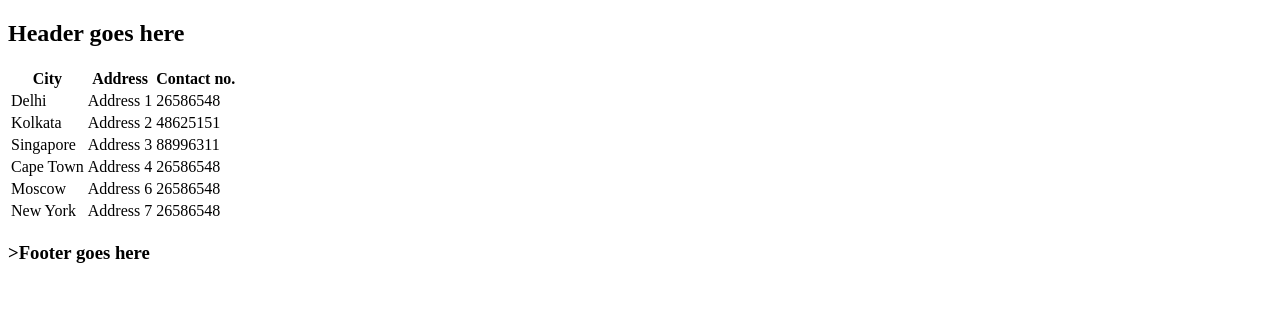
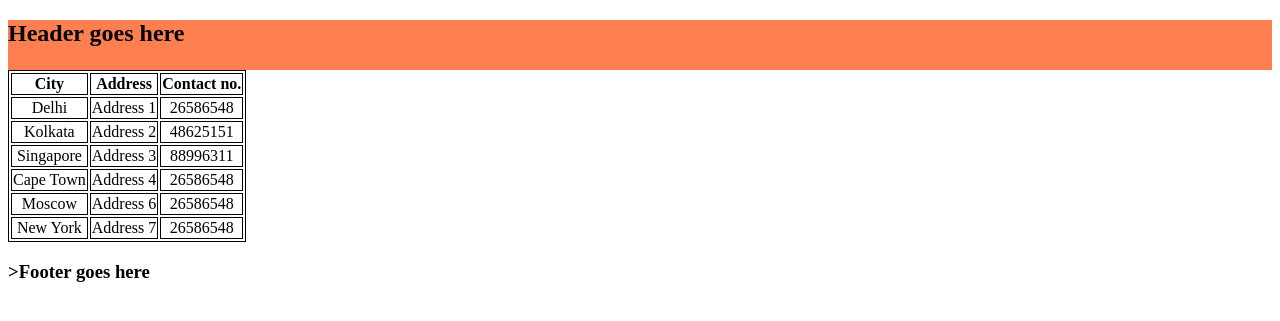
Before and after one commit to Azurion7/AirlineWebsite, a PHP site: page /contactinfo.html in a window 1280 px wide. Shown: the top 321 px of the page. Run offline with PHP 8.4, Linux system fonts and the light colour scheme.

Commit message:
table css

```diff
--- a/contactinfo.html
+++ b/contactinfo.html
@@ -2,7 +2,7 @@
 <html>
 
 <head>
-
+  <link rel="stylesheet" type="text/css" href="styling.css" />
 </head>
 
 <body>
@@ -12,7 +12,7 @@
     </header>
 
     <div>
-        <table>
+        <table id="contact-table">
             <tr>
               <th>City</th>
               <th>Address</th>
--- a/styling.css
+++ b/styling.css
@@ -120,3 +120,13 @@ form {
 	padding: 14px;
 
 }
+
+
+#contact-table {
+  border: 1px solid black;
+  text-align: center;
+}
+
+#contact-table th, #contact-table td{
+  border: 1px solid black;
+}
```
